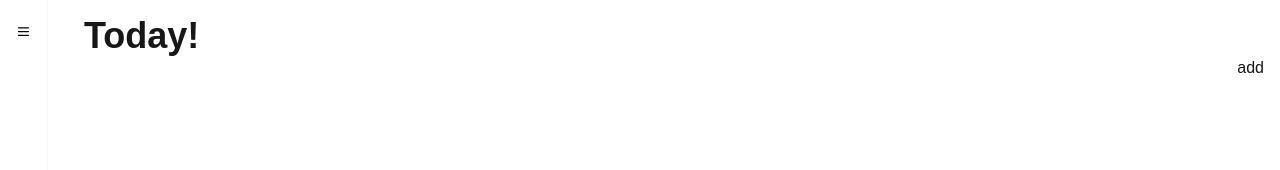
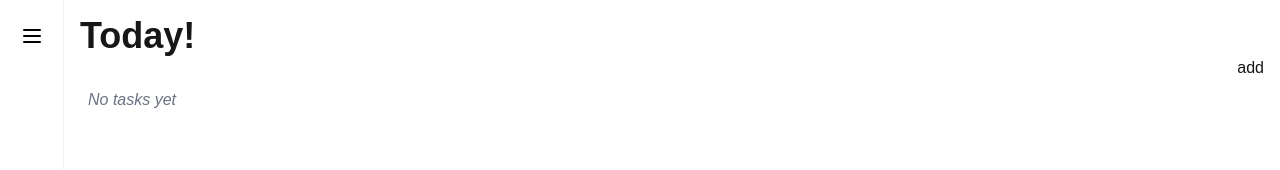
Before and after one commit to nca-gabriel/Momo, a Next.js app: page / in a window 1280 px wide. Shown: the top 170 px of the page. Built offline with nearby package versions, Linux system fonts and the light colour scheme.

Commit message:
some responsive changes

```diff
--- a/src/app/layout.tsx
+++ b/src/app/layout.tsx
@@ -31,7 +31,9 @@ export default function RootLayout({
       >
         <AppProvider>
           <Sidebar />
-          <main className="ml-4 pl-5 flex flex-1 flex-col p-4">{children}</main>
+          <main className="ml-4 flex flex-1 flex-col py-4 max-sm:ml-0 max-sm:px-11">
+            {children}
+          </main>
         </AppProvider>
       </body>
     </html>
--- a/src/app/page.tsx
+++ b/src/app/page.tsx
@@ -24,9 +24,10 @@ export default function Home() {
 
   return (
     <main className="">
-      <div className=" flex h-screen">
+      <div className=" flex h-screen  ">
         <main
-          className={`flex-1  transition-all duration-300 ${drawer ? "" : ""}`}
+          className={`flex-1  transition-all duration-300 mr-4 max-sm:mr-0
+          }`}
         >
           <h1 className="text-4xl font-semibold flex-1">Today!</h1>
           <div className="flex justify-end">
@@ -40,7 +41,10 @@ export default function Home() {
             </button>
           </div>
           <ul className="space-y-2">
-            {todos.map((todo) => {
+            {todos.length === 0 ? (
+              <li className="p-2 text-gray-500 italic">No tasks yet</li>
+            ) : (
+              todos.map((todo) => {
                 const list = lists.find((l) => l.id === todo.ListId);
 
                 return (
@@ -48,7 +52,7 @@ export default function Home() {
                     key={todo.id}
                     className="border-b-1 p-2 flex flex-col justify-between gap-2"
                   >
-                  <div className=" flex justify-between">
+                    <div className="flex justify-between">
                       <div className="flex gap-2">
                         <input
                           type="checkbox"
@@ -81,7 +85,7 @@ export default function Home() {
                       {list && (
                         <div className="flex items-center gap-1">
                           <span
-                          className="inline-block w-3 h-3 rounded-full "
+                            className="inline-block w-3 h-3 rounded-full"
                             style={{ backgroundColor: list.color }}
                           />
                           <span>{list.name}</span>
@@ -99,7 +103,8 @@ export default function Home() {
                     </section>
                   </li>
                 );
-            })}
+              })
+            )}
           </ul>
         </main>
 
--- a/src/components/ListForm.tsx
+++ b/src/components/ListForm.tsx
@@ -56,24 +56,25 @@ export default function ListForm({ initialValues, onClose }: Props) {
   };
 
   return (
-    <form onSubmit={handleSubmit(handleFormSubmit)} className="space-y-2">
+    <form onSubmit={handleSubmit(handleFormSubmit)} className="space-y-2 p-1">
+      <section className="flex gap-1 border rounded p-0.5">
+        <input
+          type="color"
+          {...register("color")}
+          className="h-10 inline-block rounded-4xl"
+        />
+        {errors.color && (
+          <p className="text-red-500 text-sm">{errors.color.message}</p>
+        )}
         <input
           {...register("name")}
           placeholder="List Name"
-        className="w-full p-2 border rounded"
+          className="w-full p-2  "
         />
         {errors.name && (
           <p className="text-red-500 text-sm">{errors.name.message}</p>
         )}
-
-      <input
-        type="color"
-        {...register("color")}
-        className="w-full h-10 p-1 border rounded"
-      />
-      {errors.color && (
-        <p className="text-red-500 text-sm">{errors.color.message}</p>
-      )}
+      </section>
 
       <div className="flex gap-2">
         <button
--- a/src/components/Sidebar.tsx
+++ b/src/components/Sidebar.tsx
@@ -35,8 +35,10 @@ export default function Sidebar() {
 
   return (
     <div
-      className={` flex h-screen flex-col justify-between border-e border-gray-100 bg-white transition-all duration-300 ${
-        showContent ? "w-[3rem]   max-sm:bg-transparent" : "w-[18rem]"
+      className={`flex h-screen flex-col justify-between border-e border-gray-100 bg-white transition-all duration-300 ${
+        showContent
+          ? "w-[4rem] max-sm:w-[3rem] max-sm:bg-transparent"
+          : "w-[18rem]"
       } max-sm:fixed max-sm:top-0 max-sm:left-0 max-sm:border-none`}
     >
       <section>
--- a/src/components/TodoForm.tsx
+++ b/src/components/TodoForm.tsx
@@ -85,7 +85,7 @@ export default function TodoForm({
   };
 
   return (
-    <div className="z-10 w-80 bg-white shadow-lg p-4 border-e border-gray-100 max-sm:fixed max-sm:top-0 max-sm:right-0 max-sm:bottom-0 max-sm:w-60">
+    <div className="z-10 w-80 bg-white shadow-lg p-4 border-e border-gray-100 transition-all duration-300 max-sm:fixed max-sm:top-0 max-sm:right-0 max-sm:bottom-0 max-sm:w-60">
       <header className="flex justify-between mb-4">
         <h1 className="font-bold text-lg">Task:</h1>
         <button
```
Lines whose indentation alone changed are shown as unchanged.
